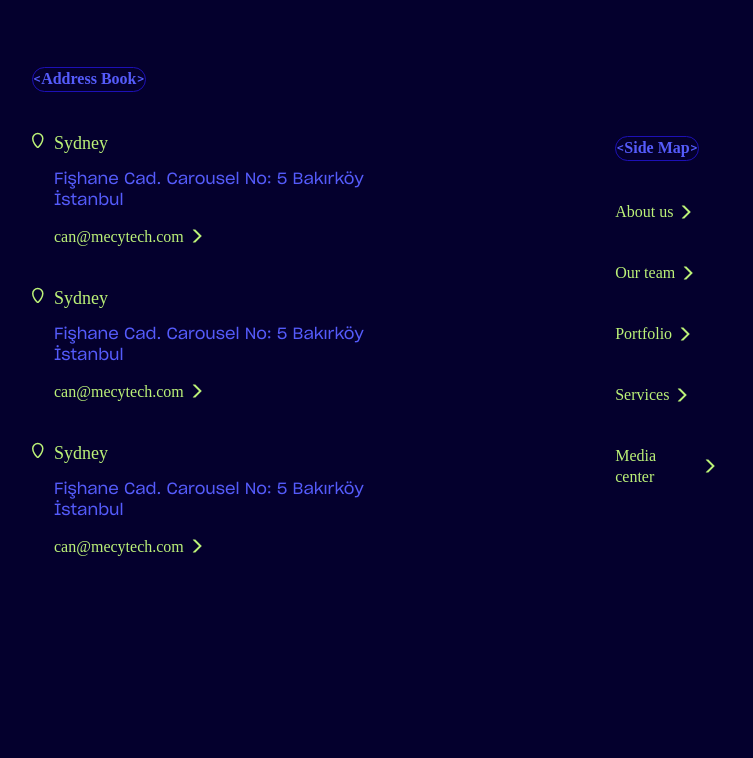
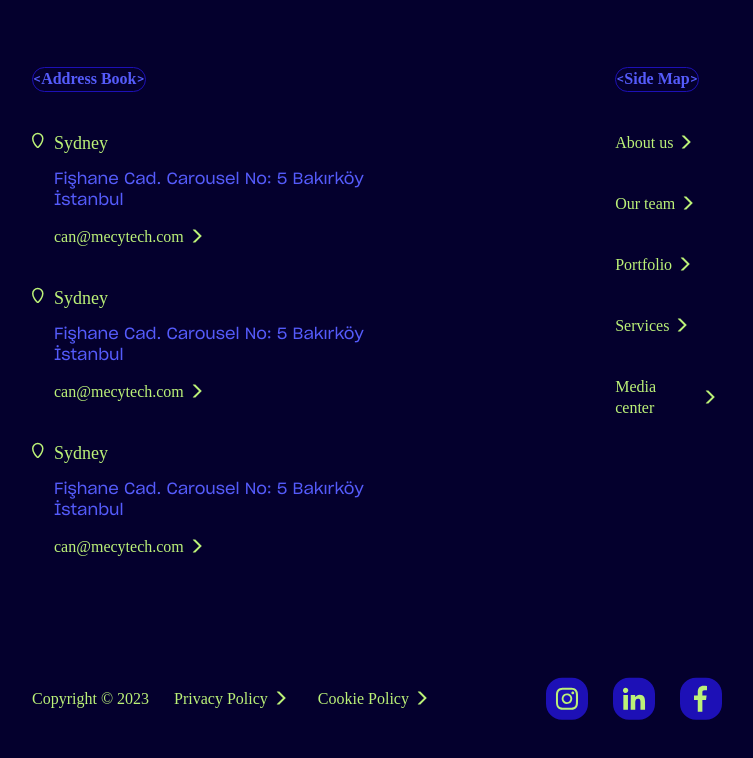
Before and after one commit to yusufondu/mecy, a website: page index.html in a window 1280 px wide. Shown: the part 9541-10299 px from the top of the page, without its empty margins (263-1016 px from the left). Before the commit the page ends 10198 px from the top, so only its background shows below. Drawn offline with nearby package versions, Linux system fonts and the light colour scheme; a web font is replaced by a local one.

Commit message:
feat: completed footer

```diff
--- a/index.html
+++ b/index.html
@@ -955,12 +955,46 @@
           </div>
         </div>
         <div class="footer-third">
-          <div></div>
-          <div></div>
-          <div></div>
-          <div></div>
-          <div></div>
-          <div></div>
+          <div style="display: flex; gap: 25px">
+            <div class="copyright">Copyright © 2023</div>
+            <div class="privacy">
+              Privacy Policy
+              <img
+                class="privacy-arrow-right"
+                src="./assets/interactive_arrow_right.svg"
+              />
+            </div>
+            <div class="cookie">
+              Cookie Policy
+              <img
+                class="cookie-arrow-right"
+                src="./assets/interactive_arrow_right.svg"
+              />
+            </div>
+          </div>
+          <div style="display: flex; gap: 25px">
+            <div class="social-media">
+              <img
+                class="social-media-logo"
+                src="./assets/instagram.svg"
+                alt=""
+              />
+            </div>
+            <div class="social-media">
+              <img
+                class="social-media-logo"
+                src="./assets/linkedin.svg"
+                alt=""
+              />
+            </div>
+            <div class="social-media">
+              <img
+                class="social-media-logo"
+                src="./assets/facebook.svg"
+                alt=""
+              />
+            </div>
+          </div>
         </div>
       </div>
     </footer>
--- a/styles.scss
+++ b/styles.scss
@@ -1132,10 +1132,6 @@ header {
 }
 
 footer {
-  display: flex;
-  flex-direction: column;
-  justify-content: center;
-  align-items: flex-start;
   background: var(--primary-color-pure-dark);
   padding: 100px 295px;
 
@@ -1161,9 +1157,10 @@ footer {
     }
     .footer-second {
       margin-top: 80px;
+      margin-bottom: 80px;
       display: flex;
       justify-content: flex-start;
-      align-items: center;
+      align-items: flex-start;
 
       .footer-address {
         margin-right: 185px;
@@ -1264,5 +1261,57 @@ footer {
         }
       }
     }
+    .footer-third {
+      display: flex;
+      justify-content: space-between;
+      align-items: center;
+      gap: 25px;
+
+      .copyright {
+        margin-top: 40px;
+        display: flex;
+        align-items: center;
+        color: var(--secondary-color-dark);
+        font-size: 16px;
+        font-family: SharpGroteskMedium25;
+        font-weight: 400;
+        line-height: 21px;
+      }
+      .privacy {
+        margin-top: 40px;
+        display: flex;
+        align-items: center;
+        color: var(--secondary-color-dark);
+        font-size: 16px;
+        font-family: SharpGroteskMedium25;
+        font-weight: 400;
+        line-height: 21px;
+
+        .privacy-arrow-right {
+          margin-left: 8px;
+        }
+      }
+      .cookie {
+        margin-top: 40px;
+        display: flex;
+        align-items: center;
+        color: var(--secondary-color-dark);
+        font-size: 16px;
+        font-family: SharpGroteskMedium25;
+        font-weight: 400;
+        line-height: 21px;
+
+        .cookie-arrow-right {
+          margin-left: 8px;
+        }
+      }
+      .social-media {
+        margin-top: 40px;
+
+        .social-media-logo {
+          align-self: flex-end;
+        }
+      }
+    }
   }
 }
```
Also changed, not shown: assets/facebook.svg (added), assets/instagram.svg (added), assets/linkedin.svg (added), styles.css, 1 other file.
